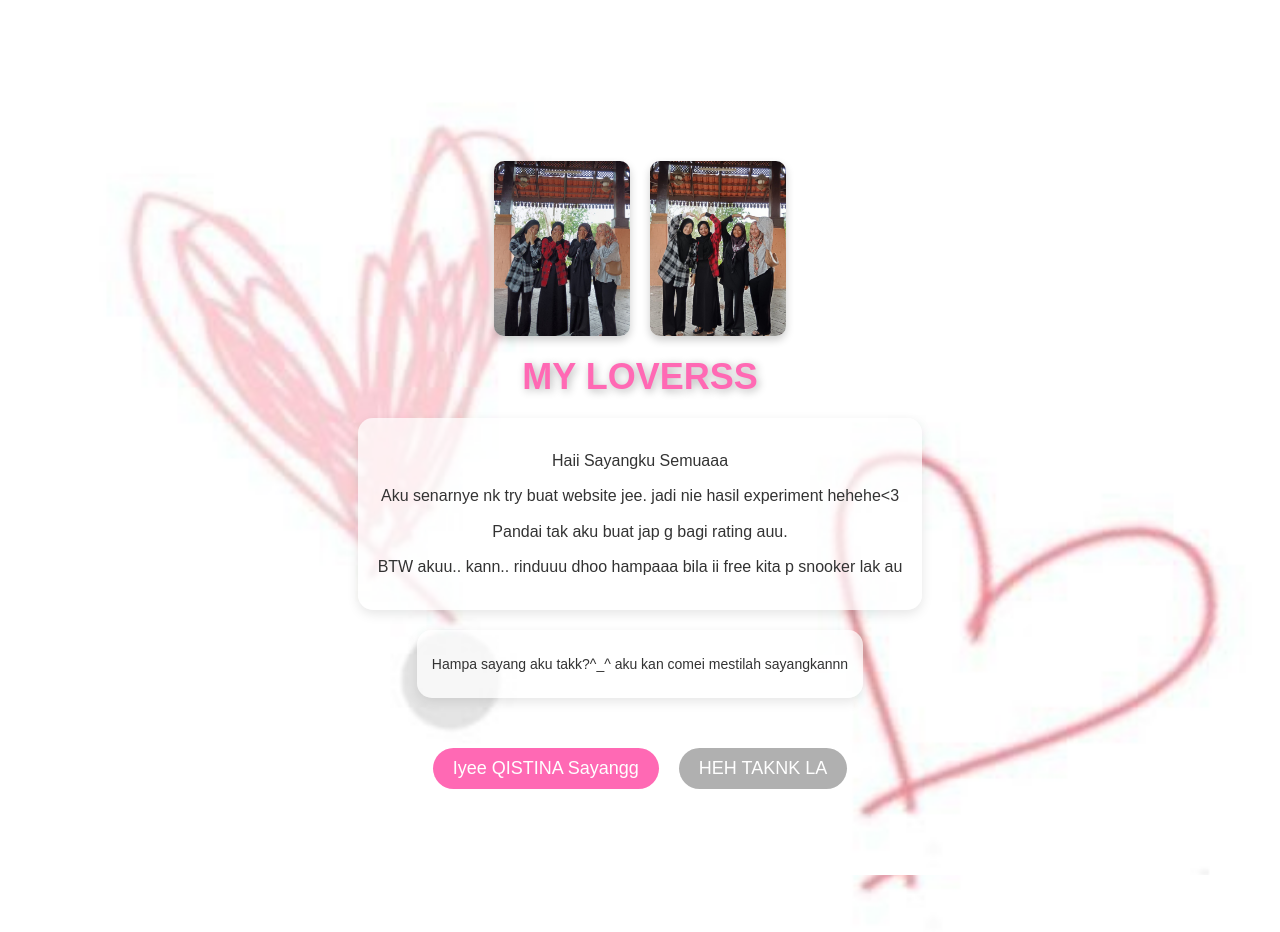
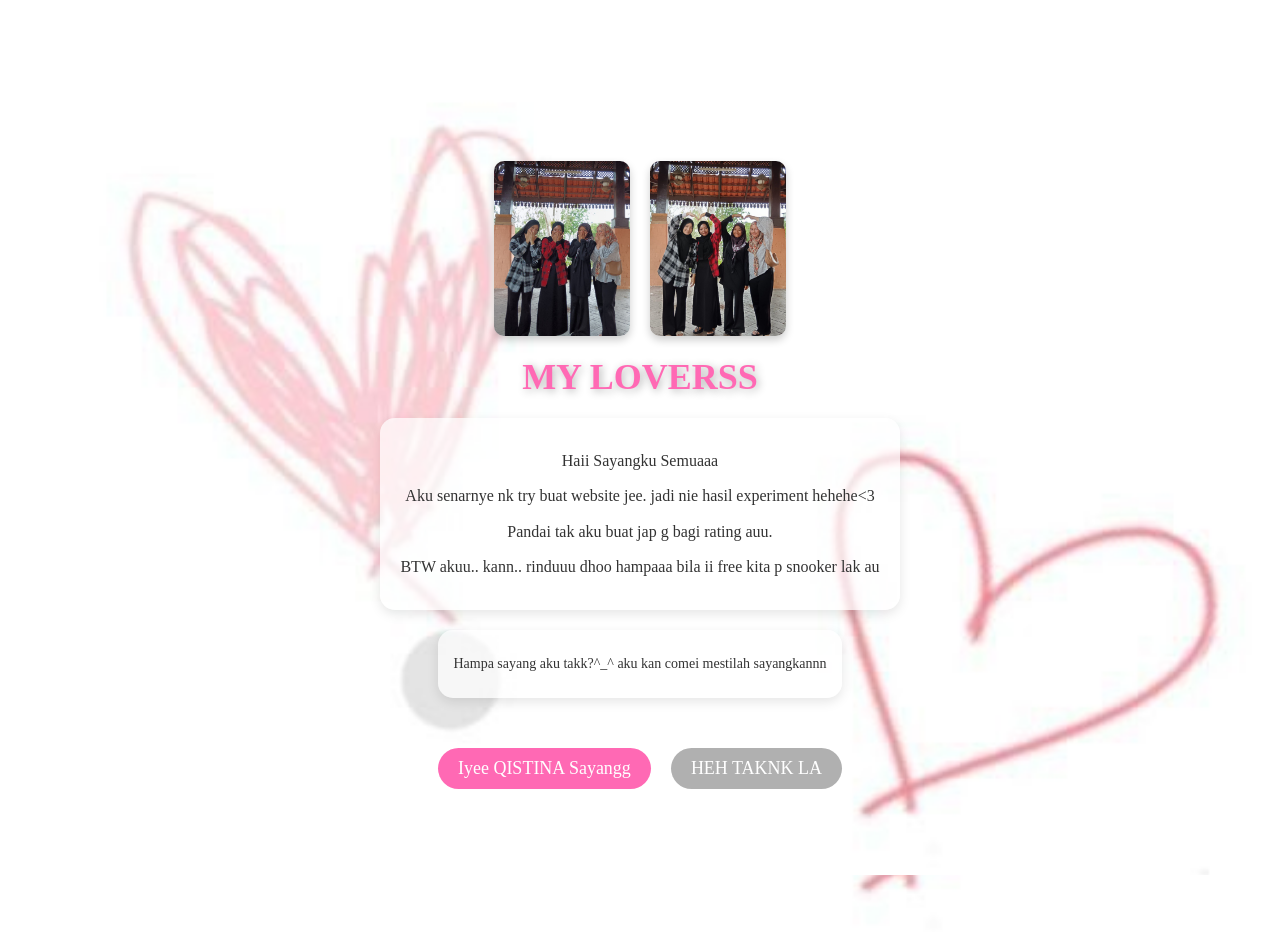
Before and after one commit to wthevrq/redflag.github.io, a plain HTML site: page Utama.html in a window 1280 px wide. Drawn offline with Linux system fonts and the light colour scheme.

Commit message:
Update Utama.html

```diff
--- a/Utama.html
+++ b/Utama.html
@@ -10,7 +10,8 @@
             padding: 0;
             width: 100%;
             height: 100%;
-            font-family: Arial, sans-serif;
+            font-family: merriweather
+, caveat;
             background: url('background.jpg') no-repeat center center fixed;
             background-size: cover;
             display: flex;
```
